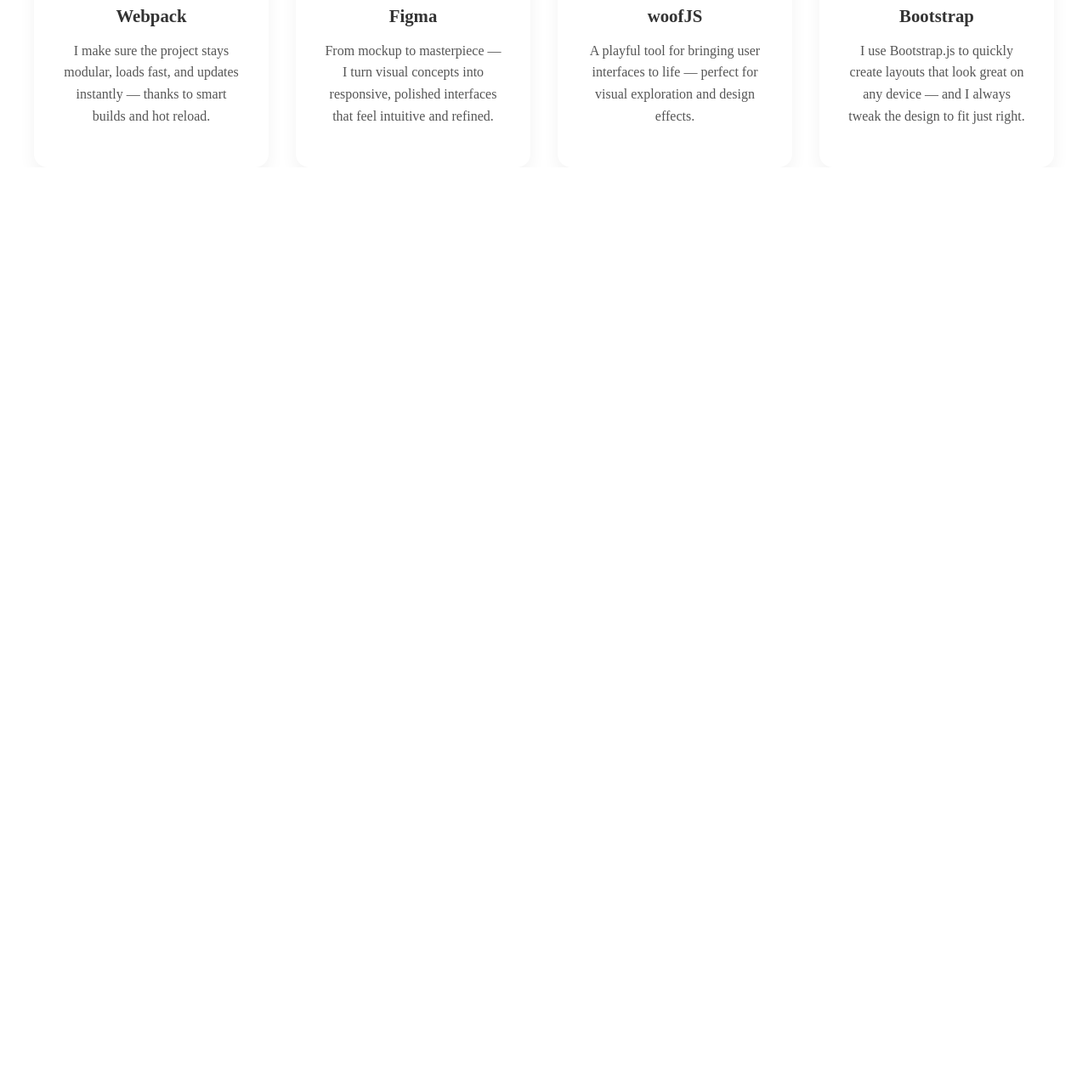
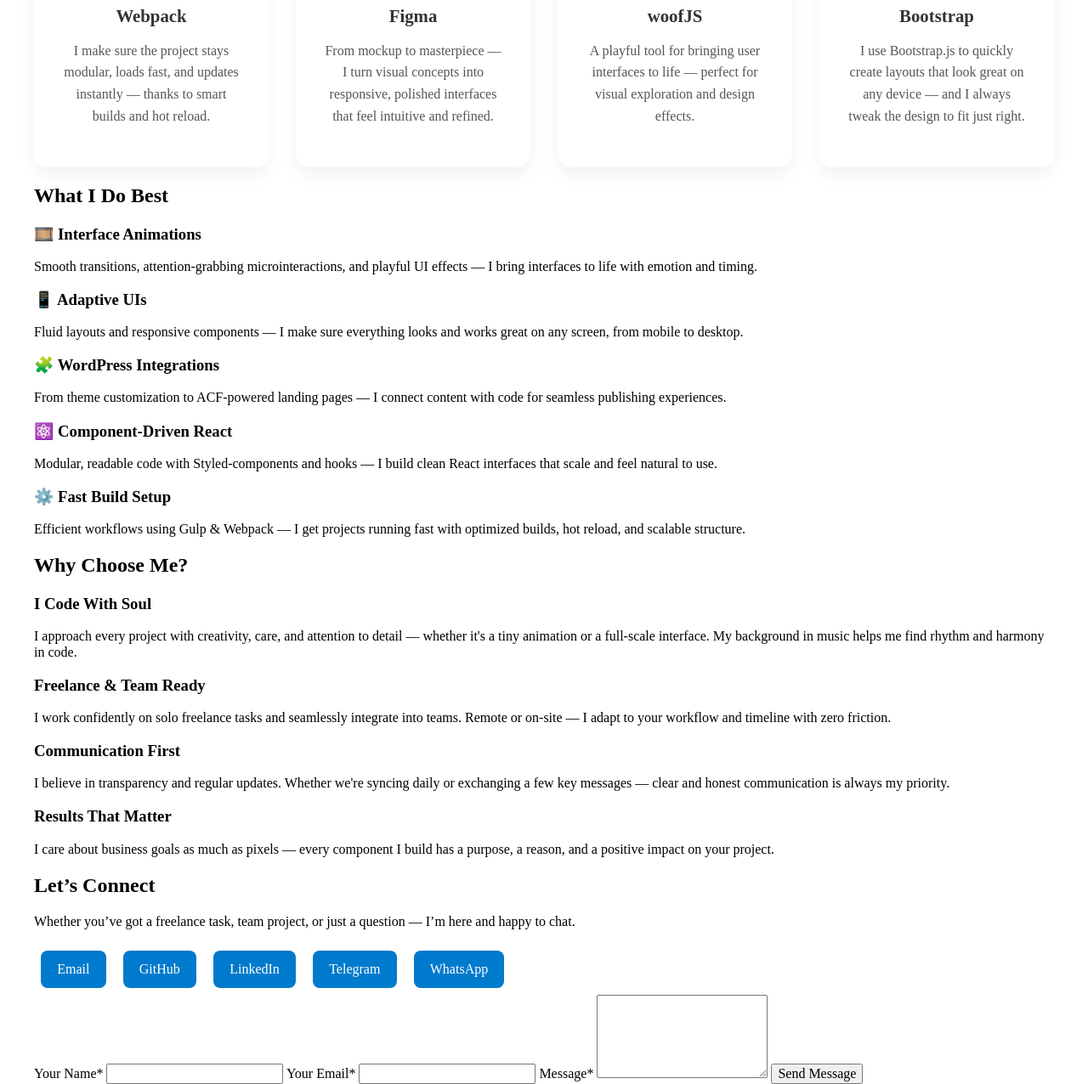
Before and after one commit to alexmiziuk/Portfolio-site, a website built with webpack: page src/pages/home/index.html in a window 1280 px wide. Shown: the part 1404-2680 px from the top of the page at 85% size. Before the commit the page ends 1601 px from the top, so only its background shows below. Built offline with nearby package versions, Linux system fonts and the light colour scheme; a web font is replaced by a local one.

Commit message:
add: What I Do Best, Why Choose Me?, Let’s Connect

```diff
--- a/src/pages/home/home.scss
+++ b/src/pages/home/home.scss
@@ -86,7 +86,8 @@
 
   h2 {
     text-align: center;
-    color: #2c3e50;
+
+color: #2c3e50;
     font-weight: 700;
     font-family: 'Montserrat', sans-serif;
   }
@@ -138,3 +139,27 @@
   50%  { transform: scale(1.1); opacity: 0.7; }
   100% { transform: scale(1); opacity: 1; }
 }
+
+.skill-highlight {
+  transition: transform 0.3s ease, box-shadow 0.3s ease;
+
+  &:hover {
+    transform: translateY(-6px) scale(1.03);
+    box-shadow: 0 8px 16px rgba(0,0,0,0.1);
+  }
+}
+
+.contact-button {
+  background-color: #007acc;
+  color: #fff;
+  border-radius: 8px;
+  padding: 0.8rem 1.2rem;
+  margin: 0.5rem;
+  display: inline-block;
+  text-decoration: none;
+  transition: background 0.3s ease;
+
+  &:hover {
+    background-color: #00bfff;
+  }
+}
--- a/src/pages/home/index.html
+++ b/src/pages/home/index.html
@@ -29,19 +29,18 @@
 					<a class="mail__link" href="mailto:oleksandr.miziyk@gmail.com">oleksandr.miziyk@gmail.com</a>
 				</div>
 			</div>
-
 		</div>
 	</header>
 	<main class="main">
 		<div class="container">
 			<section class="hero">
-				<h1>Oleksandr Miziuk — frontend developer. Code with character. Interfaces that speak 💻
+				<h1>Oleksandr Miziuk — frontend developer. Code with character. Interfaces that speak
 				</h1>
 				<p>I create fast, responsive, and visually compelling interfaces using React, WordPress, and cutting-edge
 					frontend technologies</p>
 				<div class="buttons">
-					<a href="#cv" class="btn">📄 My CV</a>
-					<a href="#portfolio" class="btn">🎨 Portfolio</a>
+					<a href="#cv" class="btn">My CV</a>
+					<a href="#portfolio" class="btn">Portfolio</a>
 				</div>
 			</section>
 			<section class="about">
@@ -76,19 +75,22 @@
 					<div class="skill-card">
 						<i class="fab fa-sass"></i>
 						<h3>SCSS / CSS3</h3>
-						<p>Crafting elegant interfaces with the precision of mixins, the flexibility of variables, and the harmony of nested styles.</p>
+						<p>Crafting elegant interfaces with the precision of mixins, the flexibility of variables, and the
+							harmony of nested styles.</p>
 					</div>
 
 					<div class="skill-card">
 						<i class="fab fa-js"></i>
 						<h3>JavaScript (ES6+)</h3>
-						<p>From dynamic DOM interactions to smooth animations, I shape intuitive user flows powered by asynchronous data and smart app logic.</p>
+						<p>From dynamic DOM interactions to smooth animations, I shape intuitive user flows powered by
+							asynchronous data and smart app logic.</p>
 					</div>
 
 					<div class="skill-card">
 						<i class="fab fa-react"></i>
 						<h3>React</h3>
-						<p>I craft dynamic components with the elegance of Styled-components, the power of hooks, and the flexibility of React-Bootstrap.</p>
+						<p>I craft dynamic components with the elegance of Styled-components, the power of hooks, and the
+							flexibility of React-Bootstrap.</p>
 					</div>
 
 					<div class="skill-card">
@@ -107,71 +109,162 @@
 					<div class="skill-card">
 						<i class="fab fa-php"></i>
 						<h3>PHP</h3>
-						<p>I connect WordPress with custom forms and manage data securely behind the scenes — from interaction to action.</p>
+						<p>I connect WordPress with custom forms and manage data securely behind the scenes — from interaction
+							to action.</p>
 					</div>
 
 					<div class="skill-card">
 						<i class="fab fa-wordpress"></i>
 						<h3>WordPress</h3>
-						<p>"I craft tailored WordPress themes and build standout landing pages powered by the flexibility of ACF.</p>
+						<p>"I craft tailored WordPress themes and build standout landing pages powered by the flexibility of
+							ACF.</p>
 					</div>
 
 					<div class="skill-card">
 						<i class="fas fa-envelope"></i>
 						<h3>PHPMailer</h3>
-						<p>Bridging form interactions with email delivery — turning user actions into meaningful notifications.</p>
+						<p>Bridging form interactions with email delivery — turning user actions into meaningful
+							notifications.</p>
 					</div>
 
 					<div class="skill-card">
 						<i class="fas fa-code-branch"></i>
 						<h3>REST API</h3>
-						<p>"Bridging the gap between client and server — delivering and receiving data in seamless harmony.</p>
+						<p>"Bridging the gap between client and server — delivering and receiving data in seamless harmony.
+						</p>
 					</div>
 
 					<!-- Дополнительно -->
 					<div class="skill-card">
 						<i class="fab fa-git-alt"></i>
 						<h3>Git / GitHub</h3>
-						<p>I orchestrate clean codebases and solid deployments — powered by version control, team synergy, and automated delivery.</p>
+						<p>I orchestrate clean codebases and solid deployments — powered by version control, team synergy, and
+							automated delivery.</p>
 					</div>
 
 					<div class="skill-card">
 						<i class="fab fa-npm"></i>
 						<h3>npm / yarn</h3>
-						<p>"From setup to launch — I orchestrate build systems, manage packages, and automate tasks for seamless development.</p>
+						<p>"From setup to launch — I orchestrate build systems, manage packages, and automate tasks for
+							seamless development.</p>
 					</div>
 
 					<div class="skill-card">
 						<i class="fas fa-cogs"></i>
 						<h3>Webpack</h3>
-						<p>I make sure the project stays modular, loads fast, and updates instantly — thanks to smart builds and hot reload.</p>
+						<p>I make sure the project stays modular, loads fast, and updates instantly — thanks to smart builds
+							and hot reload.</p>
 					</div>
 
 					<div class="skill-card">
 						<i class="fab fa-figma"></i>
 						<h3>Figma</h3>
-						<p>From mockup to masterpiece — I turn visual concepts into responsive, polished interfaces that feel intuitive and refined.</p>
+						<p>From mockup to masterpiece — I turn visual concepts into responsive, polished interfaces that feel
+							intuitive and refined.</p>
 					</div>
 
 					<div class="skill-card">
 						<i class="fas fa-magic"></i>
 						<h3>woofJS</h3>
-						<p>A playful tool for bringing user interfaces to life — perfect for visual exploration and design effects.</p>
+						<p>A playful tool for bringing user interfaces to life — perfect for visual exploration and design
+							effects.</p>
 					</div>
 
 					<div class="skill-card">
 						<i class="fab fa-bootstrap"></i>
 						<h3>Bootstrap</h3>
-						<p>I use Bootstrap.js to quickly create layouts that look great on any device — and I always tweak the design to fit just right.</p>
+						<p>I use Bootstrap.js to quickly create layouts that look great on any device — and I always tweak the
+							design to fit just right.</p>
 					</div>
+				</div>
+			</section>
+			<H2>What I Do Best</H2>
+			<section class="best-skills">
+				<div class="skill-highlight"> <!-- 🌟 Анимации интерфейсов -->
+					<h3>🎞️ Interface Animations</h3>
+					<p>Smooth transitions, attention-grabbing microinteractions, and playful UI effects — I bring
+						interfaces to life with emotion and timing.</p>
+				</div>
 
+				<div class="skill-highlight"> <!-- 📱 Адаптивные UI -->
+					<h3>📱 Adaptive UIs</h3>
+					<p>Fluid layouts and responsive components — I make sure everything looks and works great on any
+						screen, from mobile to desktop.</p>
+				</div>
+
+				<div class="skill-highlight"> <!-- 🧩 Интеграции WordPress -->
+					<h3>🧩 WordPress Integrations</h3>
+					<p>From theme customization to ACF-powered landing pages — I connect content with code for seamless
+						publishing experiences.</p>
+				</div>
+
+				<div class="skill-highlight"> <!-- ⚛️ Компоненты React -->
+					<h3>⚛️ Component-Driven React</h3>
+					<p>Modular, readable code with Styled-components and hooks — I build clean React interfaces that scale
+						and feel natural to use.</p>
+				</div>
+
+				<div class="skill-highlight"> <!-- 🛠️ Сборка с Gulp/Webpack -->
+					<h3>⚙️ Fast Build Setup</h3>
+					<p>Efficient workflows using Gulp & Webpack — I get projects running fast with optimized builds, hot
+						reload, and scalable structure.</p>
 				</div>
 			</section>
 
+			<h2>Why Choose Me?</h2>
+			<section class="why-me-section">
 
+				<div class="reason-card">
+					<h3><!-- 💡 --> I Code With Soul</h3>
+					<p>I approach every project with creativity, care, and attention to detail — whether it's a tiny
+						animation or a full-scale interface. My background in music helps me find rhythm and harmony in code.
+					</p>
+				</div>
+
+				<div class="reason-card">
+					<h3><!-- 🔄 --> Freelance & Team Ready</h3>
+					<p>I work confidently on solo freelance tasks and seamlessly integrate into teams. Remote or on-site — I
+						adapt to your workflow and timeline with zero friction.</p>
+				</div>
+
+				<div class="reason-card">
+					<h3><!-- 📢 --> Communication First</h3>
+					<p>I believe in transparency and regular updates. Whether we're syncing daily or exchanging a few key
+						messages — clear and honest communication is always my priority.</p>
+				</div>
+
+				<div class="reason-card">
+					<h3><!-- 🎯 --> Results That Matter</h3>
+					<p>I care about business goals as much as pixels — every component I build has a purpose, a reason, and a
+						positive impact on your project.</p>
+				</div>
+			</section>
 		</div>
 	</main>
+	<footer class="contact-section">
+		<div class="container">
+			<h2>Let’s Connect</h2>
+			<p>Whether you’ve got a freelance task, team project, or just a question — I’m here and happy to chat.</p>
+			<div class="contact-links"> <a href="mailto:oleksandr.miziyk@gmail.com" class="contact-button" target="_blank">
+					Email </a> <a href="https://github.com/alexmiziuk" class="contact-button" target="_blank"> GitHub </a> <a
+					href="https://www.linkedin.com/in/oleksandr-miziuk" class="contact-button" target="_blank"> LinkedIn </a>
+				<a href="https://t.me/OleksandrMiziyk" class="contact-button" target="_blank"> Telegram </a> <a
+					href="https://wa.me/380663790585" class="contact-button" target="_blank"> WhatsApp </a>
+			</div>
+			<form class="contact-form">
+				<label for="name">Your Name*</label>
+				<input type="text" id="name" name="name" required />
 
+				<label for="email">Your Email*</label>
+				<input type="email" id="email" name="email" required />
+
+				<label for="message">Message*</label>
+				<textarea id="message" name="message" rows="5" required></textarea>
+
+				<button type="submit">Send Message</button>
+			</form>
+		</div>
+	</footer>
 </body>
 
 </html>
```
